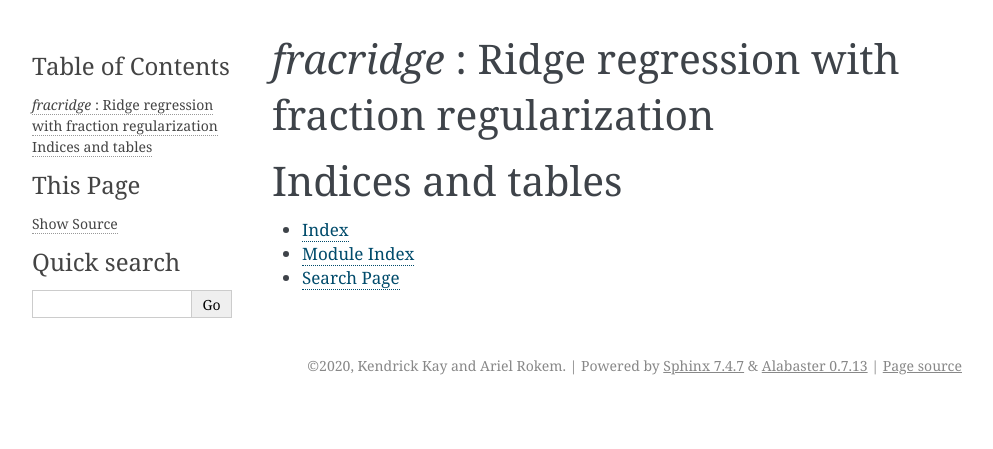
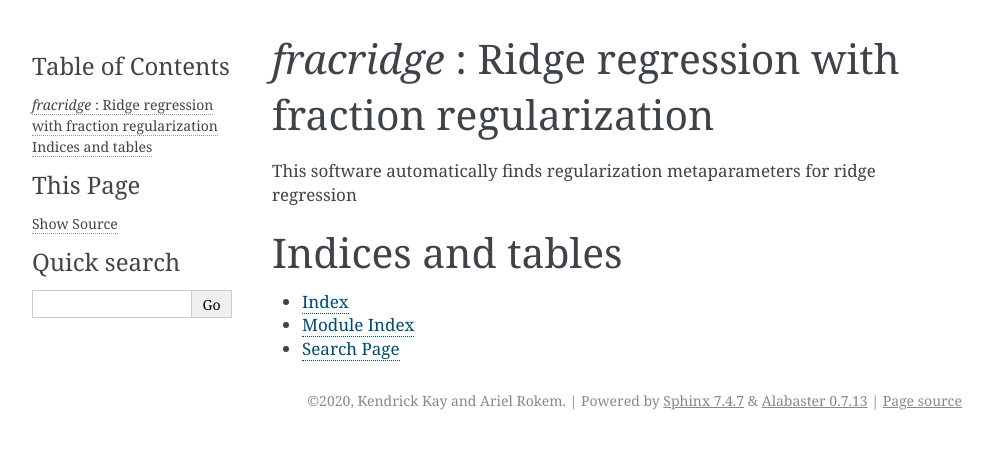
Before and after one commit to nrdg/fracridge, a Sphinx documentation site: the page built from docs/source/index.rst, in a window 1280 px wide. Shown: the top 449 px of the page, without its empty margins (148-1141 px from the left). Built offline with Sphinx 7.4.7, drawn with Linux system fonts in a browser that asks for light colours; pages that are not in the unit, such as notebooks, are missing from menus.

Commit message:
Deal with Sphinx finicky-ness.

```diff
--- a/docs/source/index.rst
+++ b/docs/source/index.rst
@@ -1,13 +1,16 @@
 
 `fracridge` : Ridge regression with fraction regularization
-==========================================================
+============================================================
+
+This software automatically finds regularization metaparameters for ridge
+regression
 
 
 .. toctree::
    :maxdepth: 2
    :caption: Contents:
 
-    auto_examples/index
+   auto_examples/index.rst
 
 
 Indices and tables
```
Also changed, not shown: 2 other files.
